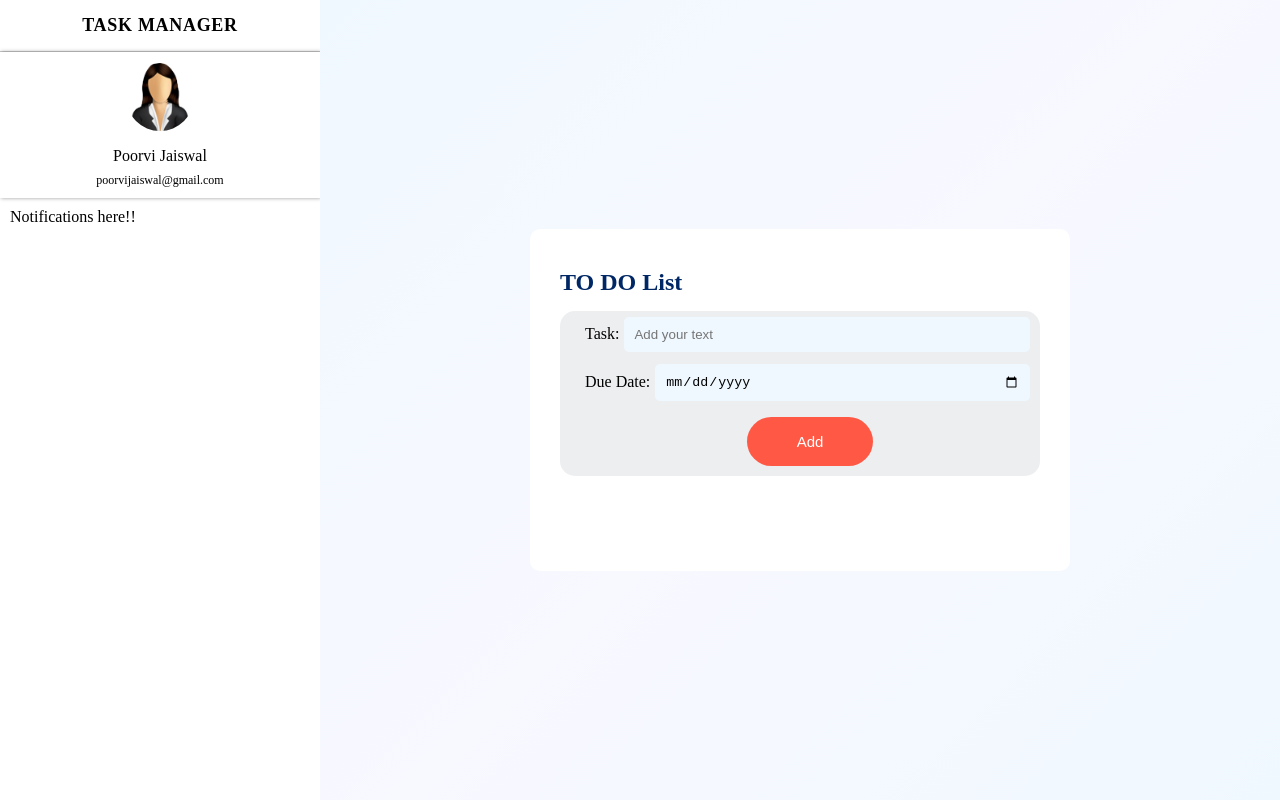
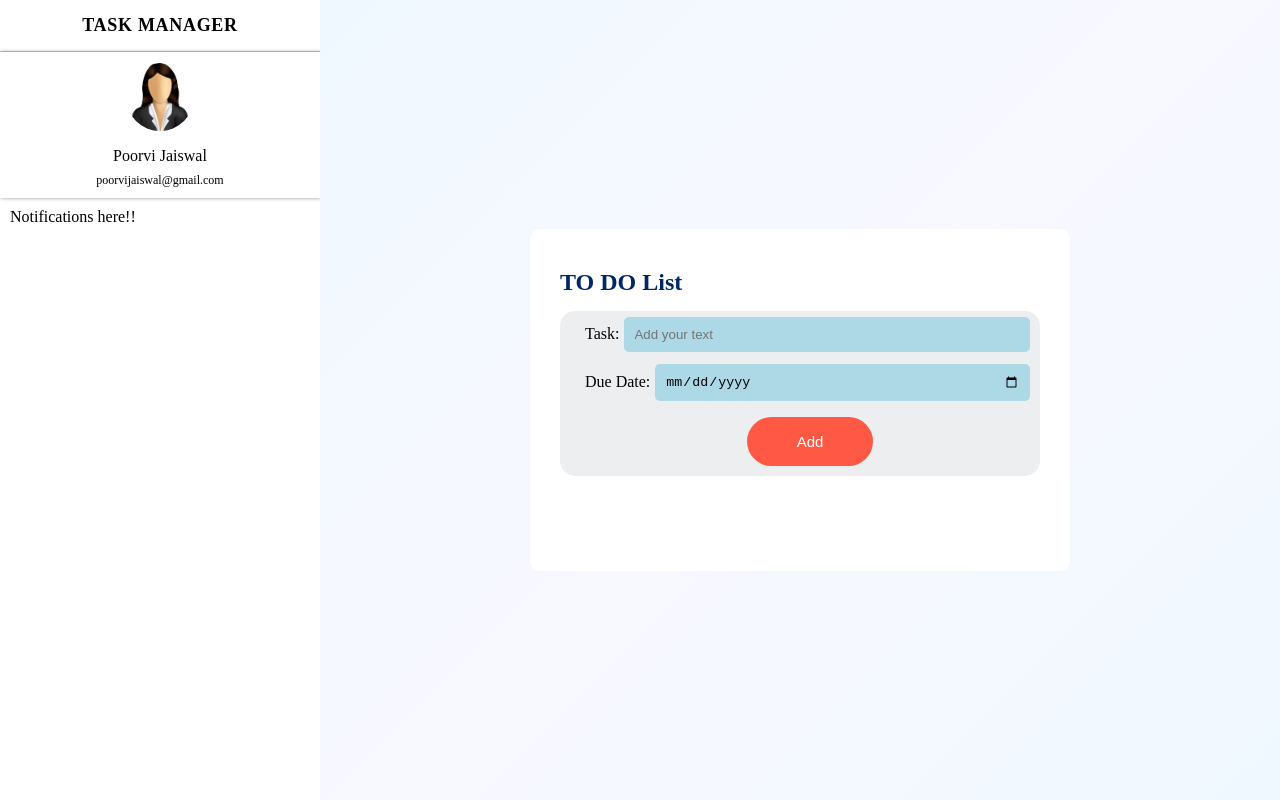
Before and after one commit to poorvijaiswal/Portfolio.github.io, a plain HTML site: page index.html in a window 1280 px wide. Drawn offline with Linux system fonts and the light colour scheme.

Commit message:
Update style.css

```diff
--- a/style.css
+++ b/style.css
@@ -70,7 +70,7 @@ input{
 	border: none;
 	border-radius: 5px;
 	outline: none;
-	background: aliceblue!important;
+	background: lightblue!important;
 	padding: 10px;
 	margin: 1px 5px;
 	font-weight: 16px;
```
